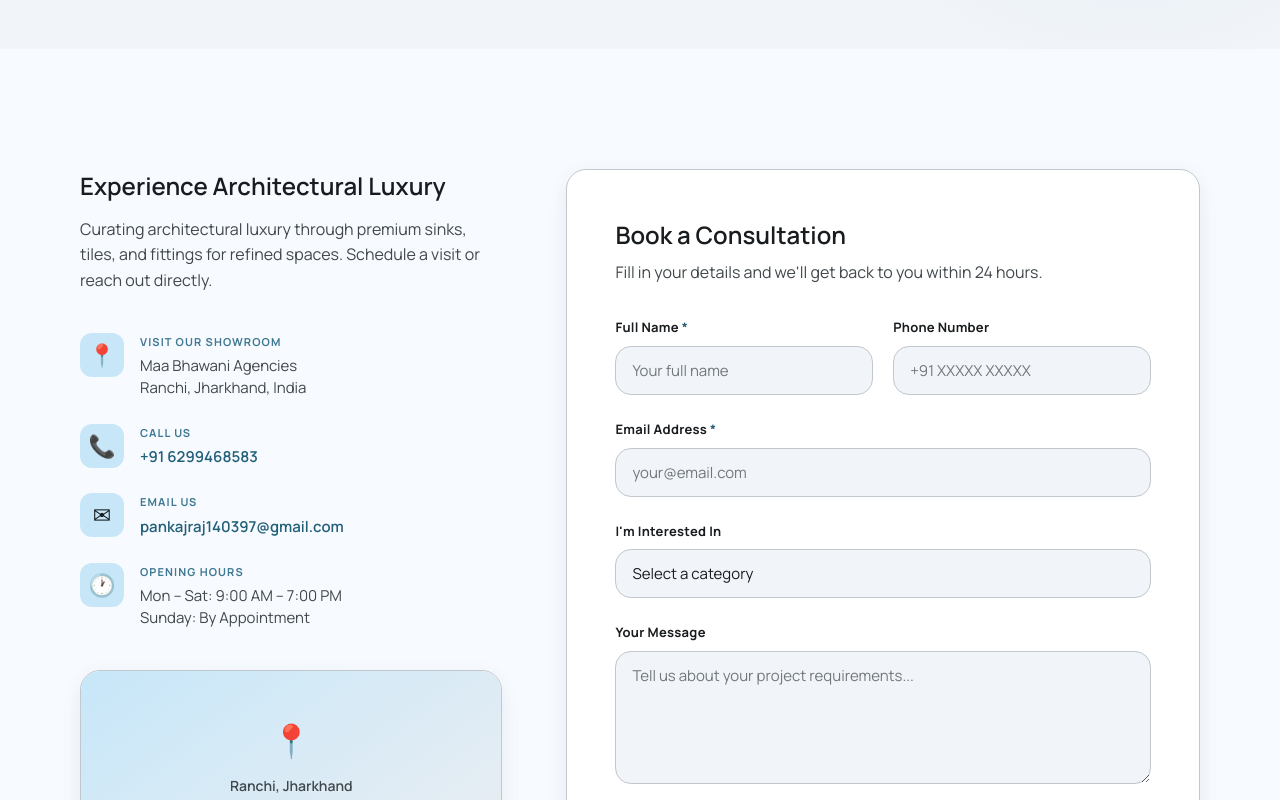
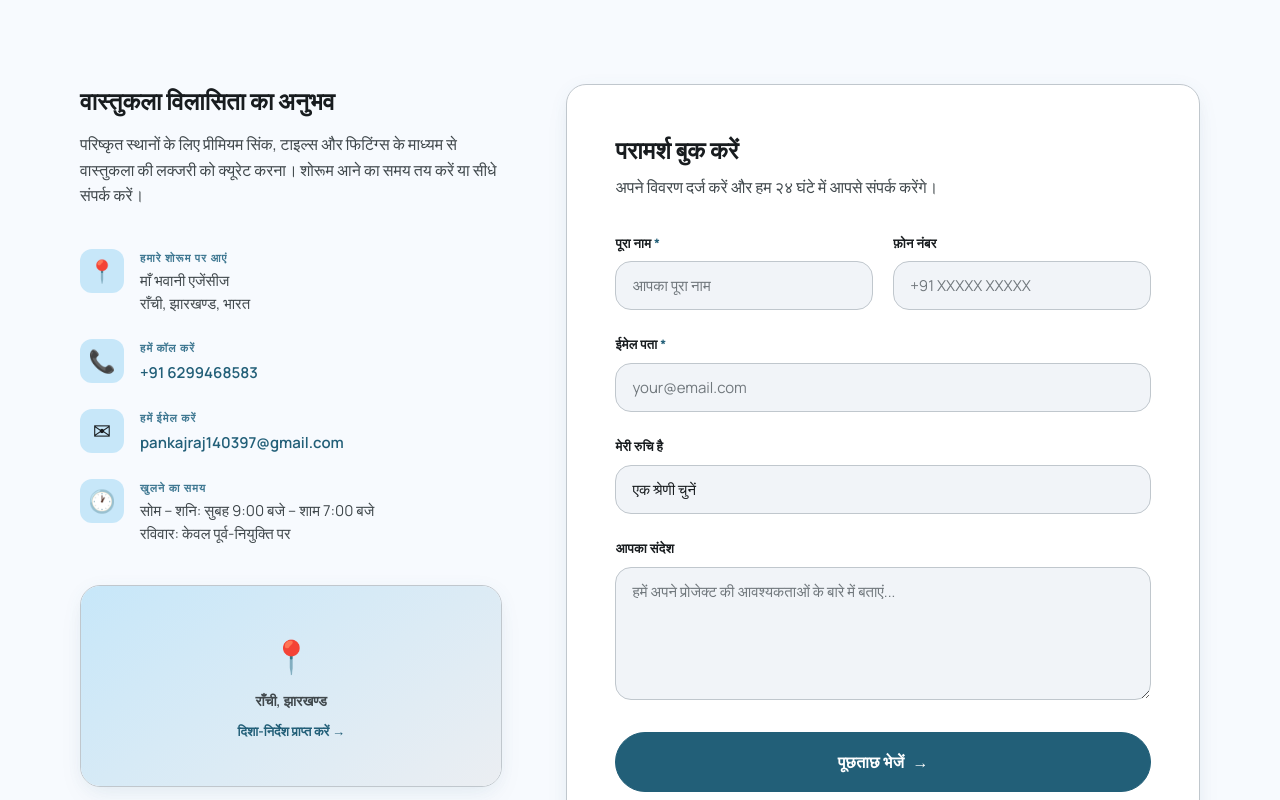
Before and after one commit to avy2025/AGENCY-WEBSITE, a React (Vite) app: page /showroom in a window 1280 px wide. Shown: the part 500-1300 px from the top of the page. Built offline with nearby package versions, Linux system fonts and the light colour scheme.

Commit message:
refactor(pages): implement dynamic translations for showroom page

```diff
--- a/src/pages/Showroom/index.tsx
+++ b/src/pages/Showroom/index.tsx
@@ -1,6 +1,7 @@
 import { type FormEvent, useState } from 'react';
 import Layout from '../../components/Layout/Layout';
 import Button from '../../components/Button/Button';
+import { useLanguage } from '../../context/LanguageContext';
 import styles from './Showroom.module.css';
 
 interface FormState {
@@ -19,45 +20,46 @@ const initialForm: FormState = {
   message: '',
 };
 
-const interests = [
-  'Kitchen Sinks',
-  'Wall Tiles',
-  'Bathroom Tiles',
-  'Designer Taps',
-  'Wash Basins',
-  'Complete Bathroom Renovation',
-  'General Enquiry',
+export default function Showroom() {
+  const { t } = useLanguage();
+  const [form, setForm] = useState<FormState>(initialForm);
+  const [submitted, setSubmitted] = useState(false);
+  const [loading, setLoading] = useState(false);
+
+  const interestKeys = [
+    'sinks',
+    'wall',
+    'bathTiles',
+    'taps',
+    'basins',
+    'renovation',
+    'general',
   ];
 
   const infoItems = [
     {
       icon: '📍',
-    title: 'Visit Our Showroom',
-    lines: ['Maa Bhawani Agencies', 'Ranchi, Jharkhand, India'],
+      title: t('showroom.locations.showroom'),
+      lines: [t('showroom.locations.addressLine1'), t('showroom.locations.addressLine2')],
     },
     {
       icon: '📞',
-    title: 'Call Us',
+      title: t('showroom.locations.call'),
       lines: ['+91 6299468583'],
       href: 'tel:6299468583',
     },
     {
       icon: '✉',
-    title: 'Email Us',
+      title: t('showroom.locations.email'),
       lines: ['pankajraj140397@gmail.com'],
       href: 'mailto:pankajraj140397@gmail.com',
     },
     {
       icon: '🕐',
-    title: 'Opening Hours',
-    lines: ['Mon – Sat: 9:00 AM – 7:00 PM', 'Sunday: By Appointment'],
+      title: t('showroom.locations.hours'),
+      lines: [t('showroom.locations.days'), t('showroom.locations.sunday')],
     },
   ];
-
-export default function Showroom() {
-  const [form, setForm] = useState<FormState>(initialForm);
-  const [submitted, setSubmitted] = useState(false);
-  const [loading, setLoading] = useState(false);
 
   const handleChange = (
     e: React.ChangeEvent<HTMLInputElement | HTMLTextAreaElement | HTMLSelectElement>
@@ -81,11 +83,10 @@ export default function Showroom() {
       <section className={styles.pageHeader}>
         <div className="container">
           <div className={styles.pageHeaderContent}>
-            <span className="section-label">Get In Touch</span>
-            <h1 className={`text-display ${styles.pageTitle}`}>Visit Our Showroom</h1>
+            <span className="section-label">{t('showroom.eyebrow')}</span>
+            <h1 className={`text-display ${styles.pageTitle}`}>{t('showroom.title')}</h1>
             <p className={`text-body-lg ${styles.pageSubtitle}`}>
-              Visit our showroom to experience the tactile quality of premium architectural
-              fixtures, or reach out to our team for dedicated consultation.
+              {t('showroom.subtitle')}
             </p>
           </div>
         </div>
@@ -100,11 +101,10 @@ export default function Showroom() {
             <aside className={styles.infoColumn}>
               <div className={`reveal ${styles.infoHeader}`}>
                 <h2 className={`text-headline-sm ${styles.infoTitle}`}>
-                  Experience Architectural Luxury
+                  {t('showroom.expTitle')}
                 </h2>
                 <p className={`text-body-md ${styles.infoDesc}`}>
-                  Curating architectural luxury through premium sinks, tiles, and
-                  fittings for refined spaces. Schedule a visit or reach out directly.
+                  {t('showroom.expDesc')}
                 </p>
               </div>
 
@@ -135,14 +135,14 @@ export default function Showroom() {
               <div className={`reveal ${styles.mapCard}`}>
                 <div className={styles.mapPlaceholder}>
                   <div className={styles.mapPin} aria-hidden="true">📍</div>
-                  <p className={styles.mapLabel}>Ranchi, Jharkhand</p>
+                  <p className={styles.mapLabel}>{t('showroom.mapTitle')}</p>
                   <a
                     href="https://maps.google.com"
                     target="_blank"
                     rel="noopener noreferrer"
                     className={styles.mapLink}
                   >
-                    Get Directions →
+                    {t('showroom.directions')} →
                   </a>
                 </div>
               </div>
@@ -152,25 +152,25 @@ export default function Showroom() {
             <div className={`reveal ${styles.formColumn}`}>
               <div className={styles.formCard}>
                 <h2 className={`text-headline-sm ${styles.formTitle}`}>
-                  Book a Consultation
+                  {t('showroom.form.title')}
                 </h2>
                 <p className={`text-body-md ${styles.formSubtitle}`}>
-                  Fill in your details and we'll get back to you within 24 hours.
+                  {t('showroom.form.subtitle')}
                 </p>
 
                 {submitted ? (
                   <div className={styles.successState}>
                     <div className={styles.successIcon} aria-hidden="true">✓</div>
-                    <h3 className={styles.successTitle}>Message Received!</h3>
+                    <h3 className={styles.successTitle}>{t('showroom.form.successTitle')}</h3>
                     <p className={styles.successText}>
-                      Thank you for reaching out. Our team will contact you within 24 hours.
+                      {t('showroom.form.successText')}
                     </p>
                     <Button
                       variant="primary"
                       size="md"
                       onClick={() => setSubmitted(false)}
                     >
-                      Send Another Message
+                      {t('showroom.form.sendAnother')}
                     </Button>
                   </div>
                 ) : (
@@ -178,14 +178,14 @@ export default function Showroom() {
                     <div className={styles.formRow}>
                       <div className={styles.fieldGroup}>
                         <label htmlFor="name" className={styles.fieldLabel}>
-                          Full Name <span aria-hidden="true">*</span>
+                          {t('showroom.form.fullName')} <span aria-hidden="true">*</span>
                         </label>
                         <input
                           id="name"
                           name="name"
                           type="text"
                           className={styles.field}
-                          placeholder="Your full name"
+                          placeholder={t('showroom.form.fullNamePlaceholder')}
                           value={form.name}
                           onChange={handleChange}
                           required
@@ -194,14 +194,14 @@ export default function Showroom() {
                       </div>
                       <div className={styles.fieldGroup}>
                         <label htmlFor="phone" className={styles.fieldLabel}>
-                          Phone Number
+                          {t('showroom.form.phone')}
                         </label>
                         <input
                           id="phone"
                           name="phone"
                           type="tel"
                           className={styles.field}
-                          placeholder="+91 XXXXX XXXXX"
+                          placeholder={t('showroom.form.phonePlaceholder')}
                           value={form.phone}
                           onChange={handleChange}
                           autoComplete="tel"
@@ -211,14 +211,14 @@ export default function Showroom() {
 
                     <div className={styles.fieldGroup}>
                       <label htmlFor="email" className={styles.fieldLabel}>
-                        Email Address <span aria-hidden="true">*</span>
+                        {t('showroom.form.email')} <span aria-hidden="true">*</span>
                       </label>
                       <input
                         id="email"
                         name="email"
                         type="email"
                         className={styles.field}
-                        placeholder="your@email.com"
+                        placeholder={t('showroom.form.emailPlaceholder')}
                         value={form.email}
                         onChange={handleChange}
                         required
@@ -228,7 +228,7 @@ export default function Showroom() {
 
                     <div className={styles.fieldGroup}>
                       <label htmlFor="interest" className={styles.fieldLabel}>
-                        I'm Interested In
+                        {t('showroom.form.interest')}
                       </label>
                       <select
                         id="interest"
@@ -237,22 +237,22 @@ export default function Showroom() {
                         value={form.interest}
                         onChange={handleChange}
                       >
-                        <option value="">Select a category</option>
-                        {interests.map((opt) => (
-                          <option key={opt} value={opt}>{opt}</option>
+                        <option value="">{t('showroom.form.selectCategory')}</option>
+                        {interestKeys.map((opt) => (
+                          <option key={opt} value={opt}>{t(`showroom.form.interests.${opt}`)}</option>
                         ))}
                       </select>
                     </div>
 
                     <div className={styles.fieldGroup}>
                       <label htmlFor="message" className={styles.fieldLabel}>
-                        Your Message
+                        {t('showroom.form.message')}
                       </label>
                       <textarea
                         id="message"
                         name="message"
                         className={`${styles.field} ${styles.textarea}`}
-                        placeholder="Tell us about your project requirements..."
+                        placeholder={t('showroom.form.messagePlaceholder')}
                         value={form.message}
                         onChange={handleChange}
                         rows={5}
@@ -267,7 +267,7 @@ export default function Showroom() {
                       className={styles.submitBtn}
                       disabled={loading}
                     >
-                      {loading ? 'Sending…' : 'Send Enquiry'}
+                      {loading ? t('showroom.form.sending') : t('showroom.form.sendEnquiry')}
                     </Button>
                   </form>
                 )}
```
Lines whose indentation alone changed are shown as unchanged.
